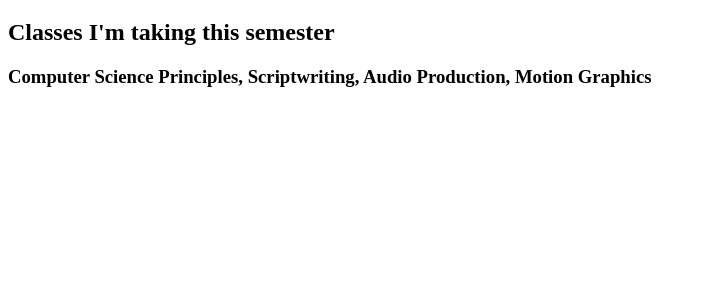
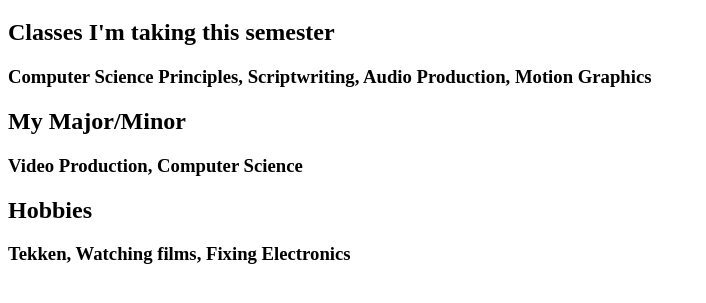
Before and after one commit to JasonSingh7/JasonSingh7.github.io, a plain HTML site: page index.html in a window 1280 px wide. Shown: the part 61-364 px from the top of the page, without its empty margins (0-706 px from the left). Drawn offline with Linux system fonts and the light colour scheme.

Commit message:
Added more words

```diff
--- a/index.html
+++ b/index.html
@@ -8,5 +8,9 @@
       <h1> Welcome to Jason's website!</h1>
        <h2> Classes I'm taking this semester </h2>
        <h3> Computer Science Principles, Scriptwriting, Audio Production, Motion Graphics </h3>
+       <h2> My Major/Minor </h2>
+       <h3> Video Production, Computer Science </h3>
+       <h2> Hobbies </h2>
+       <h3> Tekken, Watching films, Fixing Electronics </h3>
       </body>
 </html>
```
